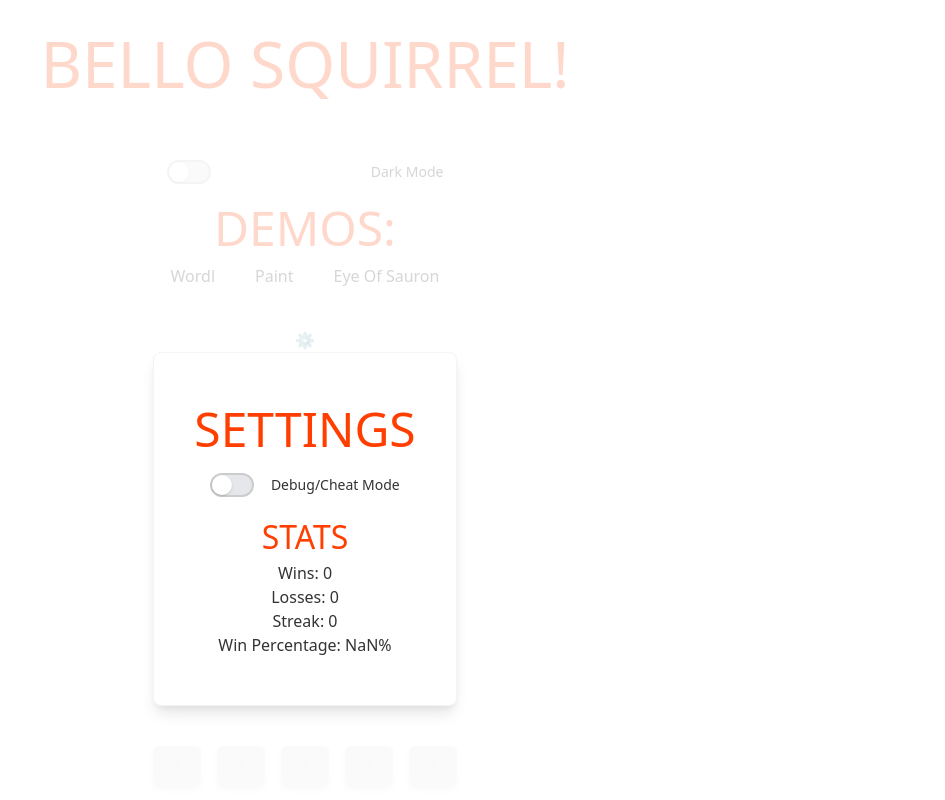
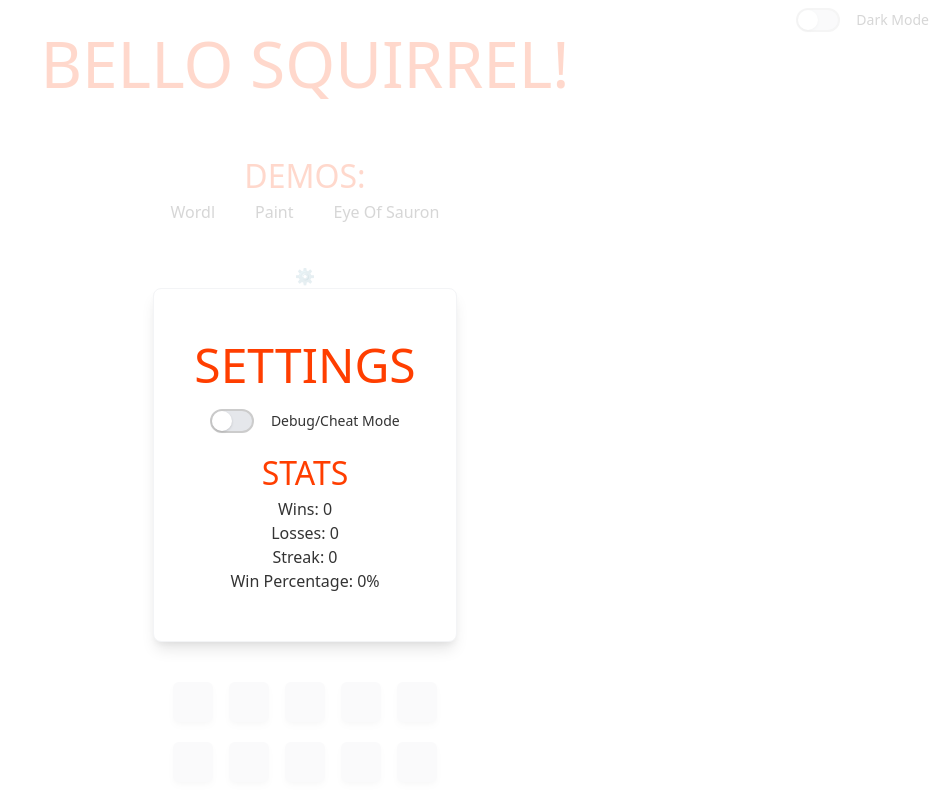
Before and after one commit to iandoesallthethings/svelte-p5-practice, a Svelte app: page / in a window 1280 px wide. Both pictures are taken after a click on the button "⚙️". Shown: the top 800 px of the page, without its empty margins (335-1280 px from the left). Built offline with nearby package versions, Linux system fonts and the light colour scheme.

Commit message:
DO TYPESCRIPT.

```diff
--- a/src/App.svelte
+++ b/src/App.svelte
@@ -12,12 +12,14 @@
 </script>
 
 <div id="theme" class={$darkMode ? 'dark' : ''}>
-	<main class="flex flex-col items-center dark:bg-gray-800 dark:text-gray-200 h-screen w-screen">
+	<main class="relative flex flex-col items-center dark:bg-gray-800 dark:text-gray-200 h-screen w-screen">
 		<h1>Bello {name}!</h1>
+		<div class="absolute right-0 top-0">
+			<Toggle store={darkMode} label={'Dark Mode'} />
+		</div>
 
 		<nav class="flex flex-col my-10">
-			<Toggle store={darkMode} label={'Dark Mode'} />
-			<h2>Demos:</h2>
+			<h3>Demos:</h3>
 			<span class="flex flex-row justify-between">
 				{#each demos as demo}
 					<label class="cursor-pointer mx-4">
@@ -40,7 +42,6 @@
 	main {
 		text-align: center;
 		padding: 1em;
-		max-width: 240px;
 		margin: 0 auto;
 	}
 
--- a/src/localStorageStores.js
+++ /dev/null
@@ -1,23 +0,0 @@
-import { writable } from 'svelte/store'
-
-export function stringStore(key, initial) {
-	const store = writable(localStorage.getItem(key) || initial)
-	store.subscribe((value) => (localStorage[key] = value))
-}
-
-export function booleanStore(key, initial) {
-	const store = writable(initial)
-
-	store.set(localStorage.getItem(key) === 'true')
-	store.subscribe((value) => (localStorage[key] = String(value)))
-
-	return store
-}
-
-export function jsonStore(key, initial) {
-	const store = writable(JSON.parse(localStorage.getItem(key)) || initial)
-
-	store.subscribe((value) => (localStorage[key] = JSON.stringify(value)))
-
-	return store
-}
--- /dev/null
+++ b/src/localStore.ts
@@ -0,0 +1,12 @@
+import { writable } from 'svelte/store'
+
+type JsonValue = string | number | boolean | null | JsonValue[] | { [key: string]: JsonValue }
+
+export default function localStore (key: string, initial: JsonValue) {
+	const store = writable(initial)
+
+	store.set(JSON.parse(localStorage.getItem(key)) || initial)
+	store.subscribe(value => (localStorage[key] = JSON.stringify(value)))
+
+	return store
+}
--- a/src/stores.js
+++ /dev/null
@@ -1,5 +0,0 @@
-import { booleanStore, jsonStore } from './localStorageStores'
-
-export const cheat = booleanStore('cheat', false)
-export const darkMode = booleanStore('dark-mode', false)
-export const stats = jsonStore('stats', { wins: 0, losses: 0, streak: 0 })
--- /dev/null
+++ b/src/stores.ts
@@ -0,0 +1,5 @@
+import localStore from './localStore'
+
+export const cheat = localStore('cheat', false)
+export const darkMode = localStore('dark-mode', false)
+export const stats = localStore('stats', { wins: 0, losses: 0, streak: 0 })
--- a/src/wordl/Grid.svelte
+++ b/src/wordl/Grid.svelte
@@ -13,7 +13,7 @@
 	{#each guesses as guess, guessIndex}
 		<div class="m-5 flex flex-row">
 			{#each cols as col}
-				<Letter {word} {turn} {guessIndex} letter={guess[col] || '?'} letterIndex={col} />
+				<Letter {word} {turn} {guessIndex} letter={guess[col] || ' '} letterIndex={col} />
 			{/each}
 		</div>
 	{/each}
--- a/src/wordl/Letter.svelte
+++ b/src/wordl/Letter.svelte
@@ -19,6 +19,6 @@
 	afterUpdate(calculateBackground)
 </script>
 
-<div class="mx-2 py-2 w-12 rounded-md shadow-md capitalize {letter === '?' ? 'text-gray-300' : ''} {background} transition">
+<div class="mx-2 py-2 w-10 h-10 rounded-md shadow-md capitalize {letter === '?' ? 'text-gray-300' : ''} {background} transition">
 	{letter}
 </div>
--- a/src/wordl/Stats.svelte
+++ b/src/wordl/Stats.svelte
@@ -1,5 +1,9 @@
 <script>
 	import { stats } from '../stores'
+
+	function winPercentage() {
+		return Math.round(($stats.wins / ($stats.wins + $stats.losses)) * 100) || 0
+	}
 </script>
 
 <div class="flex flex-col my-2">
@@ -7,5 +11,5 @@
 	<span> Wins: {$stats.wins} </span>
 	<span> Losses: {$stats.losses} </span>
 	<span> Streak: {$stats.streak} </span>
-	<span> Win Percentage: {Math.round(($stats.wins / ($stats.wins + $stats.losses)) * 100)}% </span>
+	<span> Win Percentage: {winPercentage()}% </span>
 </div>
--- a/src/wordl/Wordl.svelte
+++ b/src/wordl/Wordl.svelte
@@ -63,6 +63,19 @@
 	let gameOver = false
 </script>
 
+<Modal>
+	<div slot="trigger" let:open>
+		<button on:click={open} class="border-none">⚙️</button>
+	</div>
+
+	<div slot="content">
+		<h2>Settings</h2>
+		<Toggle store={cheat} label={'Debug/Cheat Mode'} />
+
+		<Stats />
+	</div>
+</Modal>
+
 <Modal show={endGameOpen}>
 	<div slot="content">
 		<h1>
@@ -75,19 +88,6 @@
 
 		<EmojiGrid {guesses} {word} />
 		<button on:click={reset} class="p-2 rounded-md">Play Again</button>
-	</div>
-</Modal>
-
-<Modal>
-	<div slot="trigger" let:open>
-		<button on:click={open} class="border-none">⚙️</button>
-	</div>
-
-	<div slot="content">
-		<h2>Settings</h2>
-		<Toggle store={cheat} label={'Debug/Cheat Mode'} />
-
-		<Stats />
 	</div>
 </Modal>
 
--- a/src/wordl/shortcut.js
+++ /dev/null
@@ -1,19 +0,0 @@
-export const shortcut = (node, params) => {
-	let handler
-	const removeHandler = () => window.removeEventListener('keydown', handler),
-		setHandler = () => {
-			removeHandler()
-			if (!params) return
-			handler = (e) => {
-				if (!!params.alt != e.altKey || !!params.shift != e.shiftKey || !!params.control != (e.ctrlKey || e.metaKey) || params.key != e.key) return
-				e.preventDefault()
-				params.callback ? params.callback() : node.click()
-			}
-			window.addEventListener('keydown', handler)
-		}
-	setHandler()
-	return {
-		update: setHandler,
-		destroy: removeHandler
-	}
-}
--- /dev/null
+++ b/src/wordl/shortcut.ts
@@ -0,0 +1,30 @@
+export function shortcut (node, params) {
+	let handler
+
+	function checkModifiers (e: KeyboardEvent): boolean {
+		return !!params.alt != e.altKey || !!params.shift != e.shiftKey || !!params.control != (e.ctrlKey || e.metaKey) || params.key != e.key
+	}
+
+	function removeHandler () {
+		window.removeEventListener('keydown', handler)
+	}
+
+	function setHandler () {
+		removeHandler()
+		if (!params) return
+
+		handler = function (e: KeyboardEvent) {
+			if (checkModifiers(e)) return
+			e.preventDefault()
+			params.callback ? params.callback() : node.click()
+		}
+		window.addEventListener('keydown', handler)
+	}
+
+	setHandler()
+
+	return {
+		update: setHandler,
+		destroy: removeHandler
+	}
+}
```
